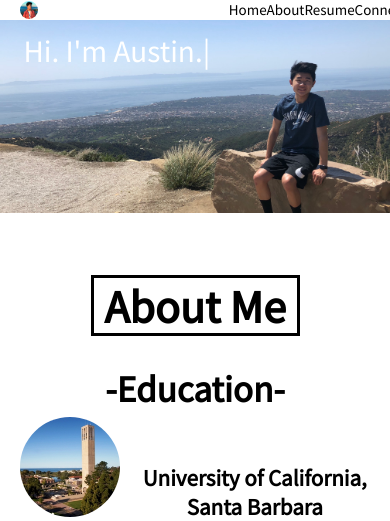
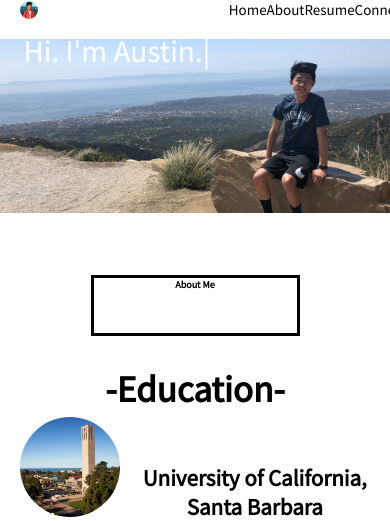
Before and after one commit to austinwong3/austinwong3.github.io, a PHP site: page /index.html in a window 390 px wide; the page is wider, and only the part inside the window is pictured. Shown: the top 521 px of that part. Run offline with PHP 8.4, Linux system fonts and the light colour scheme.

Commit message:
preliminary site

```diff
--- a/css/main.css
+++ b/css/main.css
@@ -276,10 +276,18 @@ h1, h2
 /* Extra small devices (phones, 600px and down) - PORTRAIT */
 @media only screen and (max-width: 600px) and (orientation: portrait)
 {
+    #nav-bar
+    {
+        height:10vw;
+    }
 	#nav-bar a
 	{
 	  	font-size: 15px;
-	}
+    }
+    #about h1
+    {
+        font-size: 10px;
+    }
 	.content_container
 	{
 		display: flex;
@@ -293,5 +301,11 @@ h1, h2
 	.img_caption_container
 	{
 		margin: 0px;
-	}
+    }
+
+    .logos img
+    {
+        height: 75px;
+
+    }
 }
```
